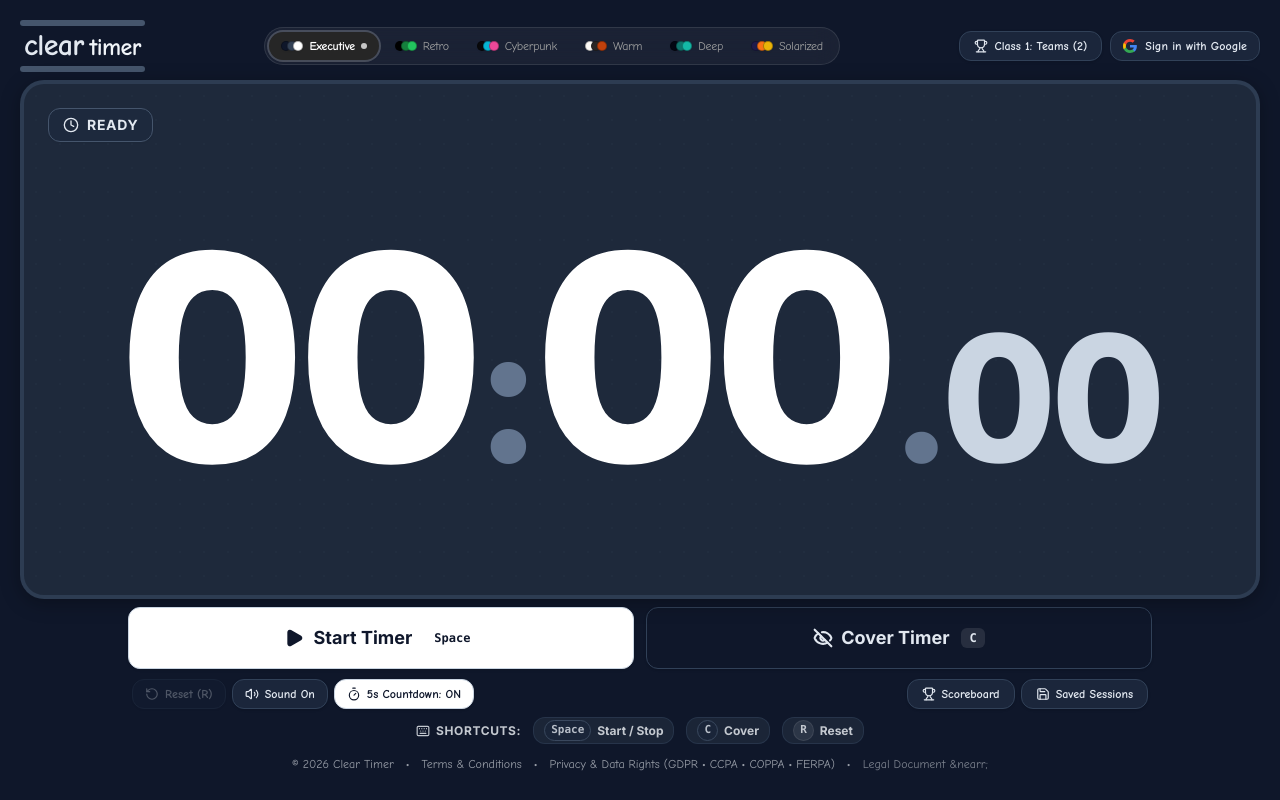
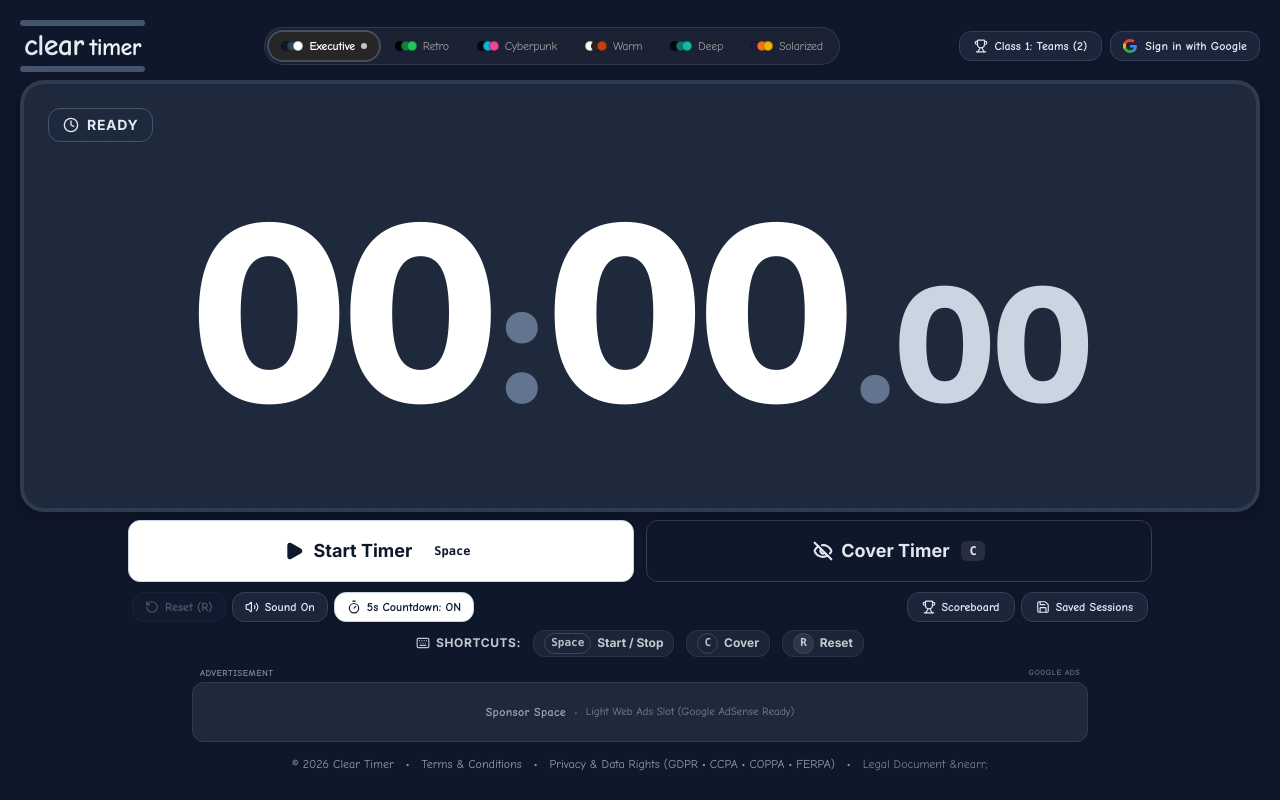
Before and after one commit to insightenglish88-bot/clear-timer, a React (Vite) app: page / in a window 1280 px wide. Built offline with nearby package versions, Linux system fonts and the light colour scheme; no server answers.

Commit message:
feat(ads): add Google AdSense light web ads with token styling, ads.txt, and regulatory disclosures

```diff
--- a/public/terms.html
+++ b/public/terms.html
@@ -194,6 +194,7 @@
       <a href="#gdpr-ccpa">GDPR &amp; CCPA Privacy</a>
       <a href="#coppa-ferpa">COPPA &amp; Student Privacy</a>
       <a href="#google-data">Google Data &amp; Cloud Sync</a>
+      <a href="#advertising">Advertising &amp; Cookies</a>
       <a href="#data-rights">User Rights &amp; Erasure</a>
       <a href="#contact">Contact &amp; DPO</a>
     </div>
@@ -320,9 +321,44 @@
       </ul>
     </section>
 
-    <!-- SECTION 6: CONTACT -->
+    <!-- SECTION 6: ADVERTISING & COOKIES (GOOGLE ADSENSE) -->
+    <section id="advertising">
+      <h2>6. Advertising Partners &amp; Cookie Disclosure (Google AdSense)</h2>
+      <p>
+        To maintain Clear Timer as a free educational and productivity tool for users worldwide, we may display light, non-intrusive advertisements served by <strong>Google AdSense</strong>.
+      </p>
+
+      <h3>6.1 Third-Party Cookies &amp; Tracking Technology</h3>
+      <p>
+        Google, as a third-party vendor, uses cookies to serve ads on Clear Timer. Google's use of advertising cookies (such as the DoubleClick DART cookie) enables it and its partners to serve ads based on your visit to this site and/or other sites on the Internet.
+      </p>
+
+      <h3>6.2 User Opt-Out Choices</h3>
+      <ul>
+        <li>
+          <strong>Personalized Ads Opt-Out:</strong> You may opt out of personalized advertising at any time by visiting
+          <a href="https://adssettings.google.com" target="_blank" rel="noopener noreferrer" style="color:var(--accent)">
+            Google Ads Settings
+          </a>.
+        </li>
+        <li>
+          <strong>Third-Party Cookie Opt-Out:</strong> Alternatively, you may opt out of third-party vendor cookies for interest-based advertising by visiting
+          <a href="https://www.aboutads.info/choices/" target="_blank" rel="noopener noreferrer" style="color:var(--accent)">
+            AboutAds.info Choices
+          </a> or
+          <a href="https://www.youronlinechoices.eu/" target="_blank" rel="noopener noreferrer" style="color:var(--accent)">
+            Your Online Choices (EU/UK)
+          </a>.
+        </li>
+        <li>
+          <strong>COPPA Child Protection:</strong> We configure advertising to prevent behavioural tracking or targeted profiling on content directed towards children under 13.
+        </li>
+      </ul>
+    </section>
+
+    <!-- SECTION 7: CONTACT -->
     <section id="contact">
-      <h2>6. Contact Information &amp; Data Protection Desk</h2>
+      <h2>7. Contact Information &amp; Data Protection Desk</h2>
       <p>
         For inquiries regarding these Terms and Conditions, data protection questions, or to request permanent data deletion, please contact our Data Protection Officer:
       </p>
--- a/src/App.tsx
+++ b/src/App.tsx
@@ -24,6 +24,7 @@ import { ShortcutGuide } from './components/ShortcutGuide';
 import { CountdownOverlay } from './components/CountdownOverlay';
 import { ScoreboardModal } from './components/ScoreboardModal';
 import { TermsModal } from './components/TermsModal';
+import { AdBanner } from './components/AdBanner';
 import { SkinSelector } from './components/SkinSelector';
 import { AuthButton } from './components/AuthButton';
 import { SKINS, DEFAULT_SKIN_ID, SkinId } from './theme/skins';
@@ -741,6 +742,9 @@ export default function App() {
 
         <ShortcutGuide tokens={activeTokens} />
 
+        {/* Google AdSense Light Web Ad Slot */}
+        <AdBanner tokens={activeTokens} className="my-0.5" />
+
         {/* Footer Regulatory Links (GDPR, CCPA, COPPA, FERPA) */}
         <div className="w-full flex flex-wrap items-center justify-center gap-x-3 gap-y-1 pt-1 pb-2 text-[11px] sm:text-xs opacity-60 hover:opacity-100 transition-opacity select-none">
           <span>&copy; {new Date().getFullYear()} Clear Timer</span>
--- /dev/null
+++ b/src/components/AdBanner.tsx
@@ -0,0 +1,119 @@
+import { useEffect, useRef, useState } from 'react';
+import { SkinTokens } from '../theme/skins';
+
+interface AdBannerProps {
+  tokens: SkinTokens;
+  slotId?: string;
+  clientId?: string;
+  className?: string;
+}
+
+// Global declaration for AdSense window queue
+declare global {
+  interface Window {
+    adsbygoogle?: Array<Record<string, unknown>>;
+  }
+}
+
+export function AdBanner({
+  tokens,
+  slotId,
+  clientId,
+  className = '',
+}: AdBannerProps) {
+  const adRef = useRef<HTMLModElement | null>(null);
+  const [adLoaded, setAdLoaded] = useState<boolean>(false);
+  const [adFailed, setAdFailed] = useState<boolean>(false);
+
+  const effectiveClientId =
+    clientId ||
+    (import.meta.env.VITE_ADSENSE_CLIENT_ID as string | undefined)?.trim() ||
+    '';
+  const effectiveSlotId =
+    slotId ||
+    (import.meta.env.VITE_ADSENSE_SLOT_FOOTER as string | undefined)?.trim() ||
+    '';
+
+  const isConfigured = Boolean(effectiveClientId && effectiveClientId.startsWith('ca-pub-'));
+
+  // Dynamically load AdSense script if client ID is configured
+  useEffect(() => {
+    if (!isConfigured) return;
+
+    const scriptId = 'google-adsense-script';
+    let script = document.getElementById(scriptId) as HTMLScriptElement | null;
+
+    if (!script) {
+      script = document.createElement('script');
+      script.id = scriptId;
+      script.src = `https://pagead2.googlesyndication.com/pagead/js/adsbygoogle.js?client=${effectiveClientId}`;
+      script.async = true;
+      script.crossOrigin = 'anonymous';
+      document.head.appendChild(script);
+    }
+  }, [isConfigured, effectiveClientId]);
+
+  // Safely push ad onto queue once rendered
+  useEffect(() => {
+    if (!isConfigured || adLoaded || adFailed) return;
+
+    try {
+      if (typeof window !== 'undefined' && adRef.current) {
+        (window.adsbygoogle = window.adsbygoogle || []).push({});
+        setAdLoaded(true);
+      }
+    } catch (err) {
+      // Gracefully swallow ad-blocker or duplicate request errors
+      console.debug('AdSense init notice:', err);
+      setAdFailed(true);
+    }
+  }, [isConfigured, adLoaded, adFailed]);
+
+  const pillRounded = tokens.buttons.pillRounded;
+  const isBracket = !!tokens.buttons.bracketStyle;
+
+  return (
+    <div
+      className={`w-full max-w-4xl mx-auto flex flex-col items-center justify-center select-none overflow-hidden transition-all ${className}`}
+      aria-label="Sponsor Advertisement"
+    >
+      {/* Policy-mandated advertisement identifier */}
+      <div className="w-full flex items-center justify-between px-2 pb-0.5 text-[9px] uppercase tracking-wider opacity-50 font-bold">
+        <span>{isBracket ? '[ ADVERTISEMENT ]' : 'ADVERTISEMENT'}</span>
+        <span className="text-[8px] opacity-75">Google Ads</span>
+      </div>
+
+      <div
+        className={`w-full min-h-[50px] sm:min-h-[60px] max-h-[80px] flex items-center justify-center p-1 border ${tokens.surface.border} ${tokens.surface.bg} ${pillRounded} overflow-hidden`}
+      >
+        {isConfigured && !adFailed ? (
+          <ins
+            ref={adRef}
+            className="adsbygoogle"
+            style={{ display: 'inline-block', width: '100%', height: '60px' }}
+            data-ad-client={effectiveClientId}
+            data-ad-slot={effectiveSlotId || '0000000000'}
+            data-ad-format="horizontal"
+            data-full-width-responsive="true"
+          />
+        ) : (
+          /* Unobtrusive placeholder when AdSense client ID is pending configuration */
+          <div className="flex items-center justify-center gap-2 text-center py-2 px-3 text-xs opacity-60">
+            <span className="font-semibold tracking-wide">
+              {isBracket ? '[ SPONSOR SPACE ]' : 'Sponsor Space'}
+            </span>
+            <span aria-hidden="true" className="opacity-40">
+              &bull;
+            </span>
+            <span className="text-[11px] opacity-75 hidden sm:inline">
+              Light Web Ads Slot (Google AdSense Ready)
+            </span>
+            <span className="text-[11px] opacity-75 sm:hidden">
+              AdSlot Ready
+            </span>
+          </div>
+        )}
+      </div>
+    </div>
+  );
+}
--- a/src/components/TermsModal.tsx
+++ b/src/components/TermsModal.tsx
@@ -237,6 +237,16 @@ export function TermsModal({
               <p>
                 Clear Timer's use of information received from Google APIs adheres strictly to the <strong>Google API Services User Data Policy</strong>, including the Limited Use requirements. Google OAuth profile data is never used for advertising, nor is it transferred to external machine learning (ML) models.
               </p>
+
+              <h4 className="font-bold text-blue-400">2.4 Advertising Partners &amp; Cookie Disclosure (Google AdSense)</h4>
+              <p>
+                To support free accessibility for educators and productivity users worldwide, Clear Timer displays light, non-intrusive advertisements provided by <strong>Google AdSense</strong>:
+              </p>
+              <ul className="list-disc pl-5 space-y-1">
+                <li>Google uses cookies (including the DoubleClick cookie) to serve ads based on prior visits to this or other websites.</li>
+                <li>You may opt out of personalized advertising at any time by visiting <a href="https://adssettings.google.com" target="_blank" rel="noopener noreferrer" className="underline font-semibold text-blue-300">Google Ads Settings</a> or <a href="https://www.aboutads.info/choices/" target="_blank" rel="noopener noreferrer" className="underline font-semibold text-blue-300">AboutAds.info</a>.</li>
+                <li>Child-directed experiences adhere strictly to COPPA rules; no behavioral tracking or profiling is conducted on student learning sessions.</li>
+              </ul>
             </div>
           )}
 
```
Also changed, not shown: public/ads.txt (added), 1 other file (tests, documents, lock files or other folders).
